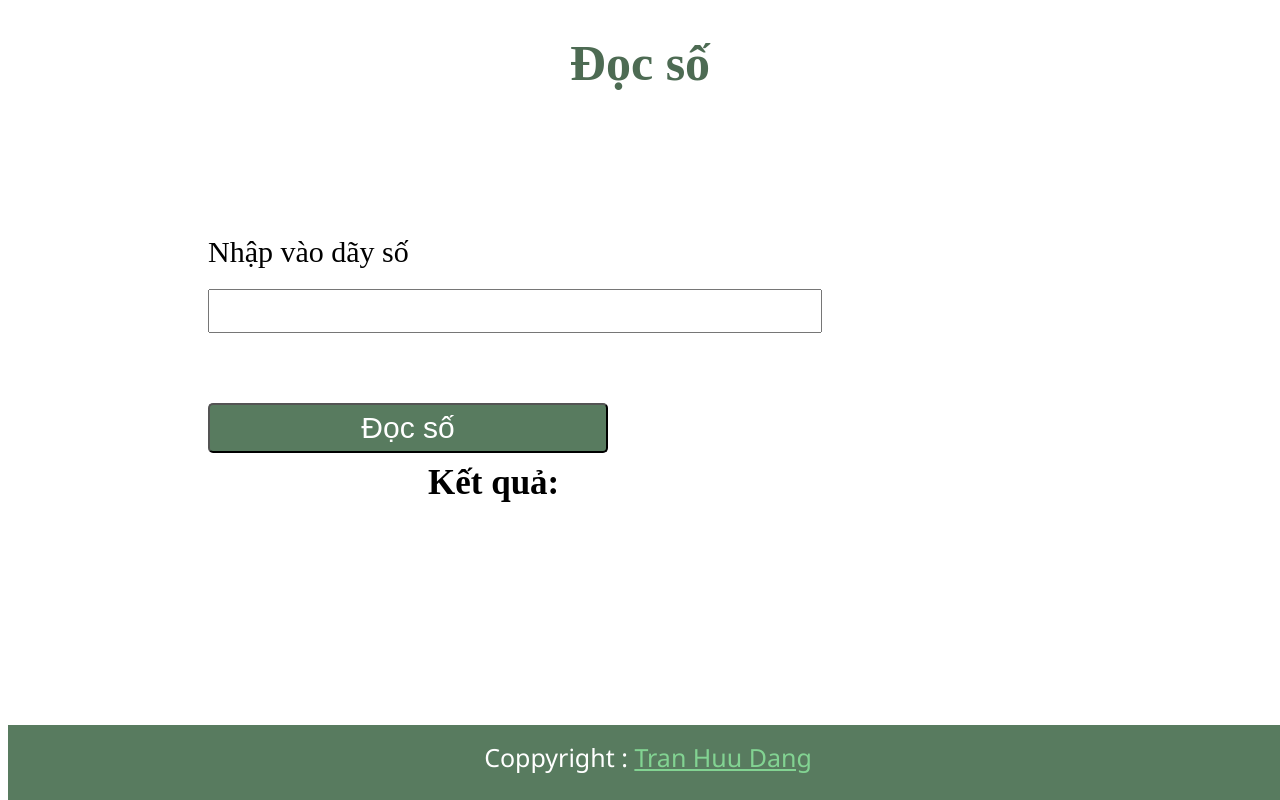
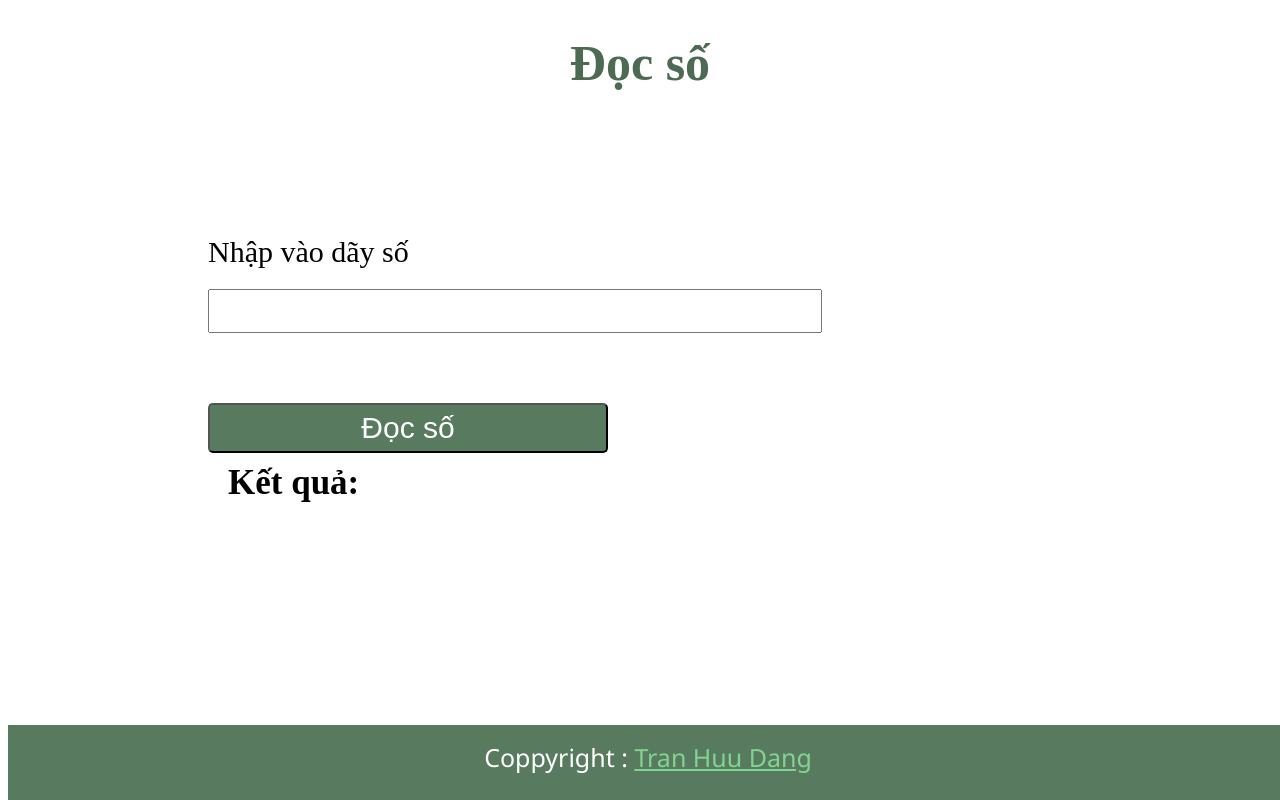
Before and after one commit to theanishtar/read_number, a plain HTML site: page index.html in a window 1280 px wide. Drawn offline with Linux system fonts and the light colour scheme.

Commit message:
Update style.css

```diff
--- a/css/style.css
+++ b/css/style.css
@@ -47,7 +47,7 @@ form {
 }
 
 .xuat {
-    margin: 0px 0px 0px 200px;
+    margin: 0px 0px 0px 0px;
 }
 
 .main {
```
